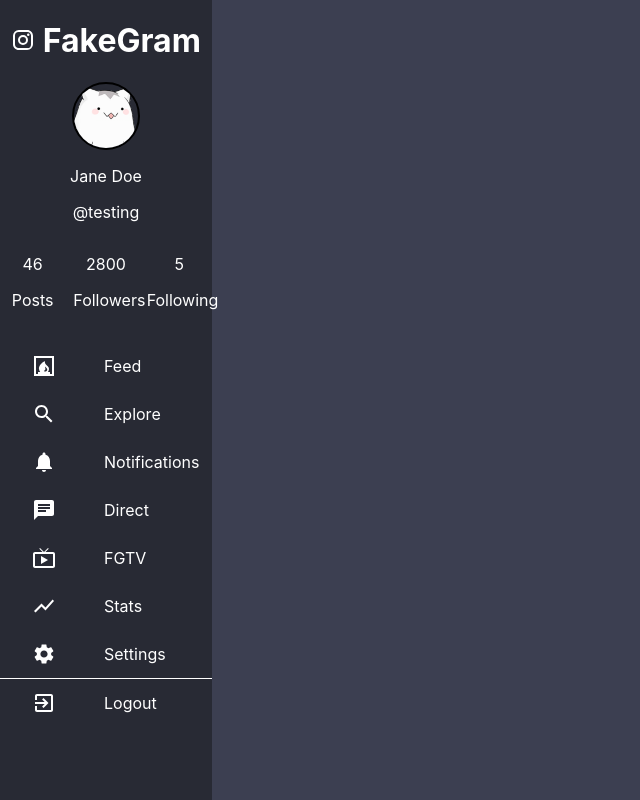
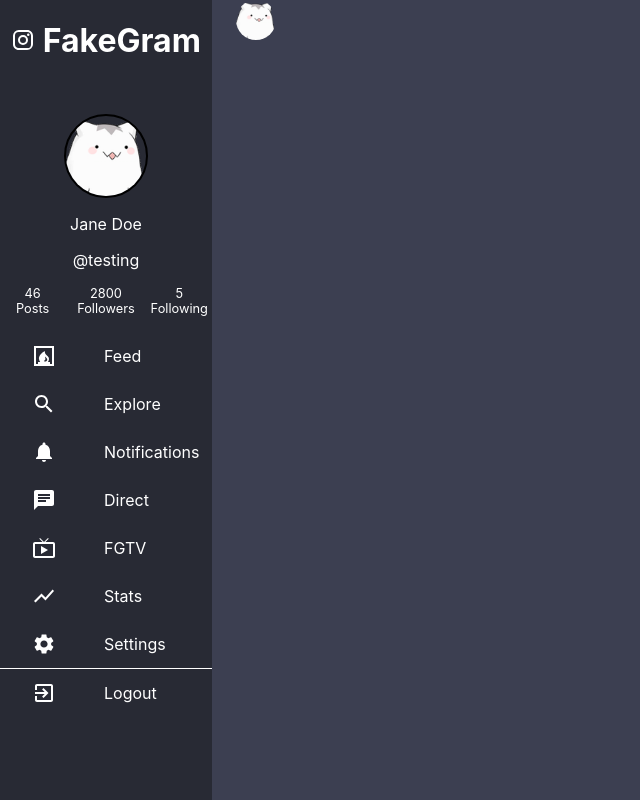
Before and after one commit to JNoris/social-media-react-app, a React (Create React App) app in the folder social-media-react-app/: page /profile in a window 1280 px wide. Shown: the whole page, without its empty margins (0-640 px from the left). Built offline with nearby package versions, Linux system fonts and the light colour scheme.

Commit message:
profile components

```diff
--- a/social-media-react-app/src/App.js
+++ b/social-media-react-app/src/App.js
@@ -1,11 +1,12 @@
 import { Route } from 'react-router';
 import { Layout } from './components/Layout/Layout';
 import Home from './components/Home/Home';
-
+import Profile from './components/Profile/Profile'
 function App() {
   return (
     <Layout>
       <Route exact path='/' component = {Home}/>
+      <Route path='/profile' component = {Profile}/>
     </Layout>
   );
 }
--- /dev/null
+++ b/social-media-react-app/src/components/Profile/Profile.js
@@ -0,0 +1,14 @@
+import { Avatar } from '@material-ui/core';
+import React from 'react'
+import test from '../temp/test.png';
+import { ProfileWrapper } from './Profile.styles';
+
+const Profile = (props) => {
+    return (
+        <ProfileWrapper>
+            <Avatar className="avatar" alt="test" src={test}></Avatar>
+            <p>{props.test}</p>
+        </ProfileWrapper>
+    );
+}
+export default Profile
--- /dev/null
+++ b/social-media-react-app/src/components/Profile/Profile.styles.js
@@ -0,0 +1,5 @@
+import styled from 'styled-components'
+
+export const ProfileWrapper = styled.div`
+
+`;
--- a/social-media-react-app/src/components/SideNav/SideNav.styles.js
+++ b/social-media-react-app/src/components/SideNav/SideNav.styles.js
@@ -3,7 +3,8 @@ import styled from 'styled-components'
 export const NavWrapper = styled.div`
     background-color: #282A34;
     width: 20vw;
-    height:100vh;
+    height:100%;
+    min-height:100vh;
     color:white;
     display:inline-block;
     h1{
--- a/social-media-react-app/src/components/SideNav/SideNavList/SideNavList.js
+++ b/social-media-react-app/src/components/SideNav/SideNavList/SideNavList.js
@@ -15,35 +15,43 @@ const SideNavList = () => {
         <ListWrapper>
             <ul>
                 <SideNavListItem
+                    route="/"
                     icon={<FireplaceIcon />}
                     description="Feed"
                 />
                 <SideNavListItem
+                    route="/g"
                     icon={<SearchIcon/>}
                     description="Explore"
                 />
                 <SideNavListItem
+                    route="/f"
                     icon={<NotificationsIcon/>}
                     description="Notifications"
 
                 />
                 <SideNavListItem
+                    route="/e"
                     icon={<ChatIcon/>}
                     description="Direct"
                 />
                 <SideNavListItem
+                    route="/d"
                     icon={<LiveTvIcon/>}
                     description="FGTV"
                 />
                 <SideNavListItem
+                    route="/c"
                     icon={<ShowChartIcon/>}
                     description="Stats"
                 />
                 <SideNavListItem
+                    route="/b"
                     icon={<SettingsIcon/>}
                     description="Settings"
                 />
                 <SideNavListItem
+                    route="/a"
                     icon={<ExitToAppIcon/>}
                     description="Logout"
                 />
--- a/social-media-react-app/src/components/SideNav/SideNavList/SideNavList.styles.js
+++ b/social-media-react-app/src/components/SideNav/SideNavList/SideNavList.styles.js
@@ -1,12 +1,20 @@
 import styled from 'styled-components';
 
 export const ListWrapper = styled.div`
+    .selected {
+        color:red;
+        font-weight:bold;
+    }
     ul{
         list-style-type:none;
         padding:0;
     }
     ul li:last-child {
         border-top:1px solid white;
+    }
+    a{
+        color:white;
+        text-decoration:none;
     }
 `;
 
--- a/social-media-react-app/src/components/SideNav/SideNavList/SideNavListItem.js
+++ b/social-media-react-app/src/components/SideNav/SideNavList/SideNavListItem.js
@@ -1,12 +1,15 @@
 import React from 'react'
+import { NavLink } from 'react-router-dom';
 import { Li } from './SideNavList.styles';
 
 const SideNavListItem = (props) => {
     return(
         <Li>
+            <NavLink exact={true} to={props.route} activeClassName="selected">
             <div className="sidenav-link">
                 {props.icon} {props.description}
             </div>
+            </NavLink>
         </Li>
     );
 }
--- a/social-media-react-app/src/components/SideNav/SideNavProfile/SideNavProfileComponents/DisplayInfo.js
+++ b/social-media-react-app/src/components/SideNav/SideNavProfile/SideNavProfileComponents/DisplayInfo.js
@@ -1,13 +1,19 @@
 import React from 'react'
 import { FlexCenter, InfoWrapper } from './SideNavProfileComponents.styles';
+import {Link} from 'react-router-dom';
 import Avatar from '@material-ui/core/Avatar';
 import test from '../../../temp/test.png';
 
 const DisplayInfo = (props) => {
+
+    var userLink = "/"+props.userName;
+    console.log(userLink);
     return (
         <InfoWrapper>
             <FlexCenter>
-                <Avatar className="avatar" alt="test" src={test} />
+                <Link to={userLink}>
+                    <Avatar className="avatar" alt="test" src={test} />
+                </Link>
             </FlexCenter>
             <p>{props.fullname}</p>
             <p>@{props.userName}</p>
--- a/social-media-react-app/src/components/SideNav/SideNavProfile/SideNavProfileComponents/SideNavProfileComponents.styles.js
+++ b/social-media-react-app/src/components/SideNav/SideNavProfile/SideNavProfileComponents/SideNavProfileComponents.styles.js
@@ -1,24 +1,44 @@
 import styled from 'styled-components';
 
 export const InfoWrapper = styled.div`
+    padding-top:2rem;
     width:80%;
     margin:auto;
     p{
         text-align:center;
     }
+    a{
+        text-decoration:none;
+        color:white;
+    }
 `;
 
 export const Center = styled.div`
     text-align: center;
+    p{
+        font-size:0.8rem;
+        margin:0;
+    }
+    @media only screen and (max-width: 900px) {
+        p{
+            font-size:0.6rem;
+        }
+    }
+    @media only screen and (max-width: 768px) {
+        p{
+            font-size:0.5rem;
+        }
+    }
 `;
 export const FlexCenter = styled.div`
     display: flex;
     justify-content:center;
     align-items:center;
 
+
     .avatar {
-        height:4rem;
-        width:4rem;
+        height:10vh;
+        width:10vh;
         border: 0.15rem solid black;
     }
 `;
```
